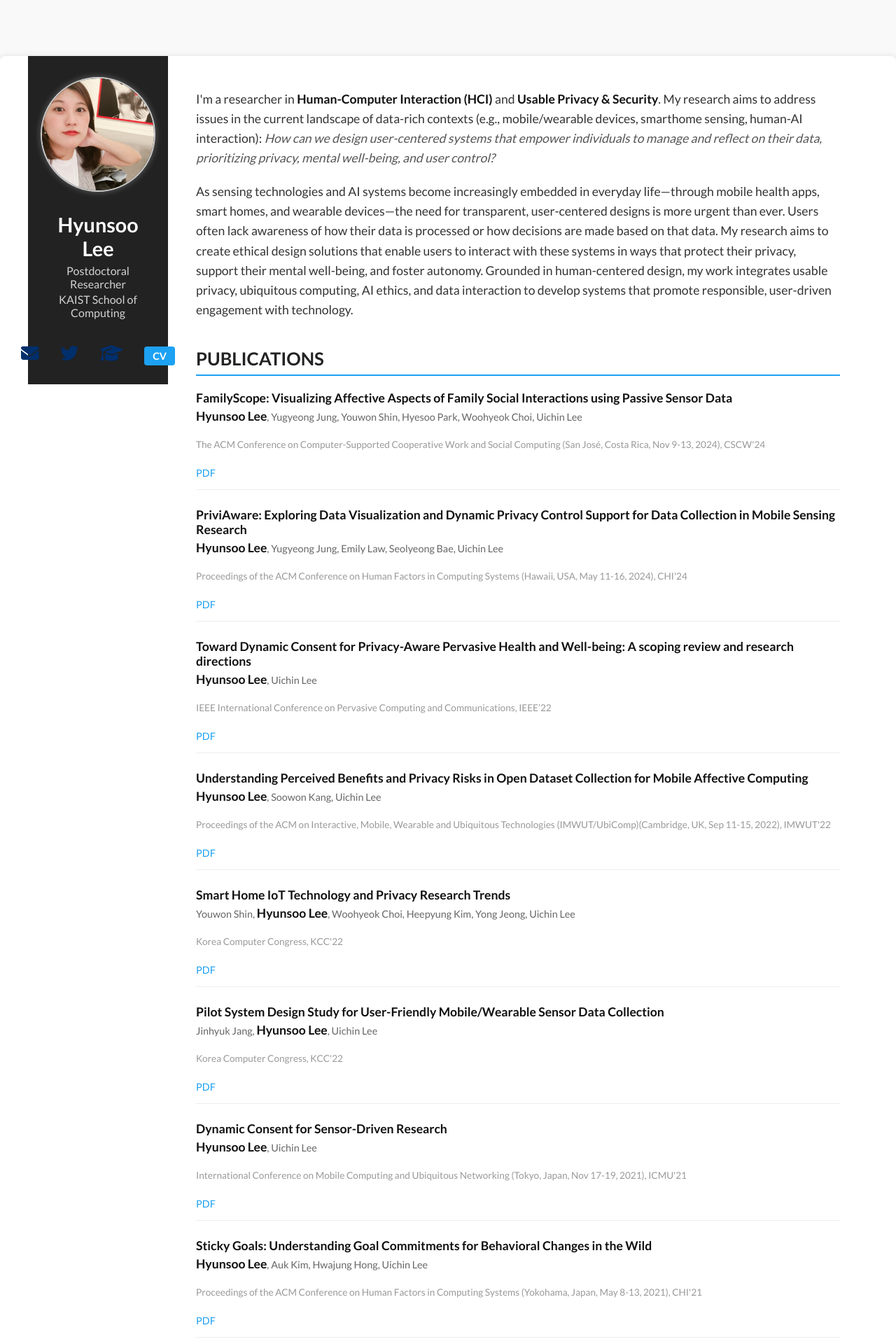
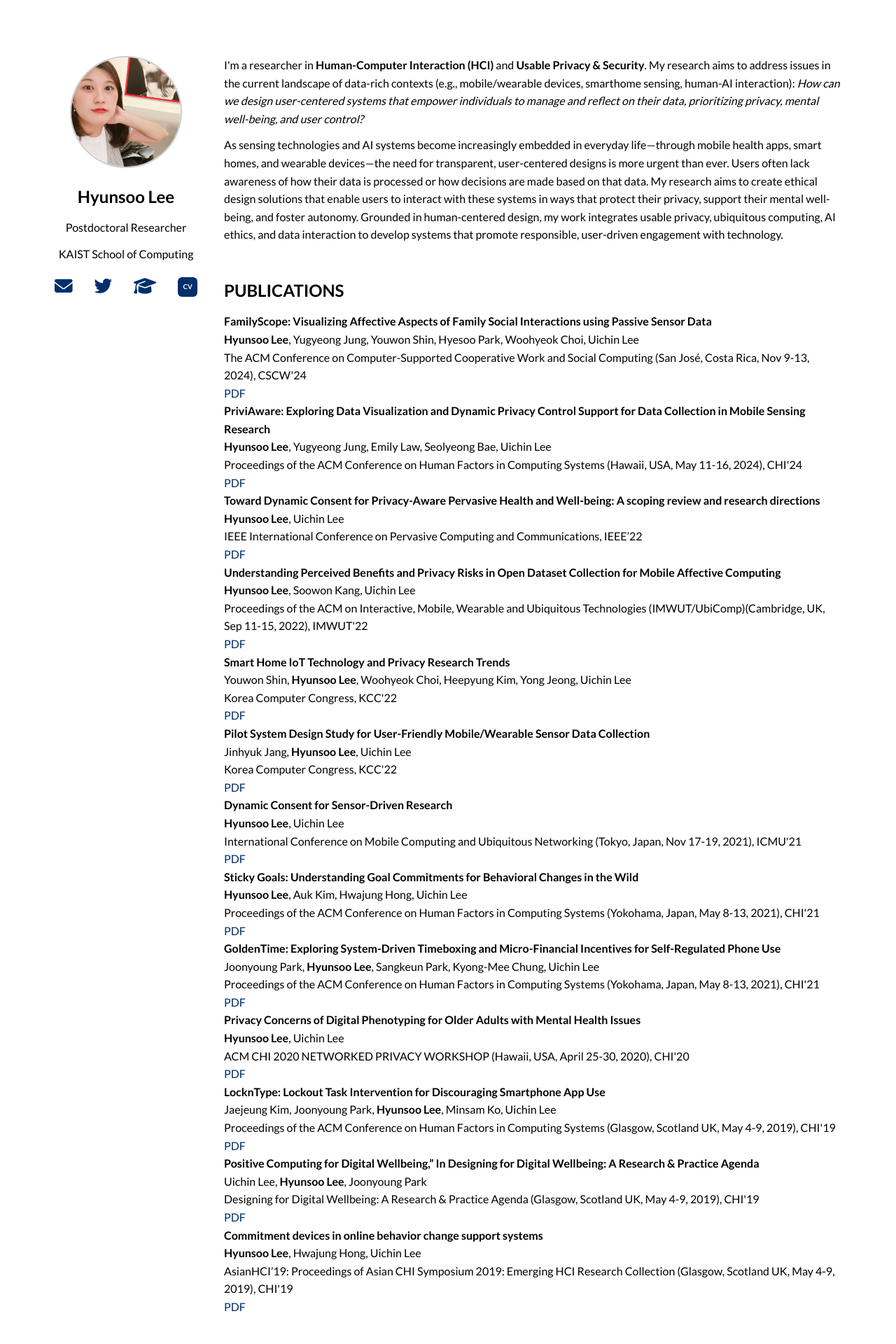
Before and after one commit to hslee90/hslee90.github.io, a Jekyll site: the page built from index.md, in a window 1280 px wide. Shown: the top 1920 px of the page at 70% size. Built offline with Jekyll 4.4.1, drawn with Linux system fonts in a browser that asks for light colours; nearby versions of some CDN libraries.

Commit message:
Update style.css

```diff
--- a/assets/css/style.css
+++ b/assets/css/style.css
@@ -1,193 +1,229 @@
-@import url('https://fonts.googleapis.com/css2?family=Lato:wght@300;400;700&display=swap');
+@import url('https://fonts.googleapis.com/css2?family=Lato:wght@400;700&display=swap');
 
-/* 전체 레이아웃 및 기본 스타일 */
+/* 기본 스타일 리셋 */
+* {
+  margin: 0;
+  padding: 0;
+  box-sizing: border-box;
+}
+
+/* 전체 폰트 및 색상 설정 */
 body {
   font-family: 'Lato', sans-serif;
+  color: #000;
+  background-color: #fff;
+  line-height: 1.6;
+  font-size: 16px;
   margin: 0;
-  background-color: #f9f9f9;
-  color: #222;
+  padding: 0;
 }
 
+/* 전체 레이아웃 래퍼 */
 .page-wrapper {
   display: flex;
-  max-width: 1200px;
-  margin: 20px auto;
-  background: white;
-  box-shadow: 0 0 10px rgba(0,0,0,0.1);
-  border-radius: 8px;
-  overflow: hidden;
+  flex-direction: row;
+  margin: 80px auto 40px;
+  padding: 0 40px;
+  align-items: flex-start;
+  max-width: 1000px;
 }
 
-/* 사이드바 (왼쪽) */
+/* 왼쪽 사이드바 */
 .sidebar {
-  width: 280px;
-  background-color: #222;
-  color: white;
-  padding: 30px 20px;
-  box-sizing: border-box;
-  display: flex;
-  flex-direction: column;
-  align-items: center;
-  gap: 20px;
+  width: 200px;
+  text-align: center;
 }
 
+/* 프로필 이미지 */
 .profile-img {
   width: 150px;
   height: 150px;
   border-radius: 50%;
-  object-fit: cover;
-  border: 3px solid #fff;
-  box-shadow: 0 0 10px rgba(255,255,255,0.3);
+  margin-bottom: 15px;
 }
 
-.profile-info {
-  text-align: center;
-}
-
-.profile-info h2 {
-  margin: 10px 0 5px 0;
-  font-size: 1.8rem;
-  font-weight: 700;
-}
-
-.profile-info p {
-  margin: 3px 0;
-  font-size: 1rem;
-  font-weight: 400;
-  opacity: 0.8;
-}
-
-/* 아이콘 링크 모음 */
+/* 아이콘 링크 */
 .icon-links {
+  margin-top: 15px;
   display: flex;
+  align-items: center; /* 수직 중앙 정렬 핵심 */
+  justify-content: center;
   gap: 15px;
-  margin-top: 15px;
 }
 
 .icon-links a {
-  color: white;
-  font-size: 1.4rem;
-  text-decoration: none;
-  transition: color 0.3s ease;
+  display: inline-flex;
+  align-items: center;
+  justify-content: center;
+  color: #002F6C;
+  font-size: 1.6rem;
+  transition: color 0.3s ease, transform 0.3s ease;
+  position: relative;
+  top: 1px; /* 아이콘 미세 조절 (0.8px에서 1px로 변경) */
 }
 
 .icon-links a:hover {
-  color: #1da1f2; /* 트위터 색상 참고 */
+  color: #0055A4;
+  transform: scale(1.2);
 }
 
-.cv-box {
-  background-color: #1da1f2;
-  color: white;
-  padding: 5px 12px;
-  border-radius: 4px;
-  font-weight: 600;
-  font-size: 0.9rem;
+/* 구글 스칼라 전용 아이콘 박스 */
+.icon-links a.google-scholar {
+  width: 28px;
+  height: 28px;
+  background-color: #002F6C;
+  color: #fff;
+  font-weight: 700;
+  font-size: 1.4rem;
+  border-radius: 6px;
+  text-decoration: none;
+  transition: background-color 0.3s ease, transform 0.2s ease;
+  margin-left: 6px;
+  line-height: 1;
+  user-select: none;
+  display: inline-flex;
+  align-items: center;
+  justify-content: center;
+  position: relative;
+  top: 1px; /* 아이콘들과 수직 맞추기 */
 }
 
-/* 오른쪽 메인 컨텐츠 */
-.main-content {
-  flex-grow: 1;
-  padding: 30px 40px;
-  box-sizing: border-box;
-  overflow-y: auto;
+.icon-links a.google-scholar:hover {
+  background-color: #0055A4;
+  transform: translateY(-1px);
 }
 
-.main-content p {
-  font-size: 1.1rem;
-  line-height: 1.6;
-  margin-bottom: 20px;
-  color: #333;
+/* CV 박스 */
+.cv-box {
+  width: 28px;
+  height: 28px;
+  background-color: #002F6C;
+  color: #ffffff;
+  font-size: 0.6rem;
+  font-weight: 600;
+  display: flex;
+  align-items: center;
+  justify-content: center;
+  border-radius: 6px;
+  text-decoration: none;
+  transition: background-color 0.3s ease, transform 0.2s ease;
+  padding: 0;
+  line-height: 1;
+  box-sizing: border-box;
+  position: relative;
+  top: 1px; /* 미세 정렬용 */
 }
 
-.main-content strong {
-  color: #111;
+/* 본문 영역 */
+.main-content {
+  flex: 1;
+  padding-left: 60px;
+  text-align: left;
 }
 
-.main-content i {
-  color: #555;
+/* 제목 스타일 */
+h1, h2, h3 {
+  color: #000;
+  font-weight: bold;
+  margin-bottom: 12px;
 }
 
-/* Publications 섹션 */
-h2#publications {
-  margin-top: 40px;
-  font-size: 1.6rem;
-  border-bottom: 2px solid #1da1f2;
-  padding-bottom: 8px;
-  font-weight: 700;
-  color: #222;
+/* publication 등 본문 단락 간 간격 */
+p, ul, li {
+  margin-bottom: 12px;
 }
 
-.publication-item {
-  margin-bottom: 25px;
-  padding-bottom: 15px;
-  border-bottom: 1px solid #eee;
+/* publication 목록 스타일 */
+ul {
+  padding-left: 20px;
 }
 
-.publication-item strong {
-  font-size: 1.1rem;
-}
-
-.publication-authors {
-  font-size: 0.9rem;
-  color: #666;
-  display: block;
-  margin-top: 5px;
-}
-
-.publication-venue {
-  font-size: 0.85rem;
-  color: #999;
-  margin-top: 3px;
-  display: block;
-}
-
-.publication-item a {
-  margin-top: 5px;
-  display: inline-block;
-  font-size: 0.9rem;
-  color: #1da1f2;
+/* 링크 스타일 */
+a {
+  color: #002F6C;
   text-decoration: none;
 }
 
-.publication-item a:hover {
+a:hover {
   text-decoration: underline;
 }
 
-/* 스크롤바 스타일 (optional) */
-.main-content::-webkit-scrollbar {
-  width: 6px;
+/* Research Interests와 그 하위 항목 간 간격 좁히기 */
+#research-interests + div > ul {
+  margin-top: 0.1rem !important;
+  padding-top: 0 !important;
 }
 
-.main-content::-webkit-scrollbar-thumb {
-  background-color: rgba(29,161,242,0.4);
-  border-radius: 3px;
+/* Research Interests 하위 항목과 Publications 간 간격 늘리기 */
+#research-interests + div > ul + h2 {
+  margin-top: 4rem !important;
 }
 
-/* 반응형 (너가 말한 모바일은 이미 괜찮다니까 데스크탑 중심) */
-@media (max-width: 900px) {
+/* Publications과 하위 항목 간 간격 좁히기 */
+#publications + div > ul {
+  margin-top: 0.3rem !important;
+  padding-top: 0 !important;
+}
+
+/* Publications 바로 위 간격 조정 */
+h2#publications {
+  margin-top: 3rem !important;
+}
+
+/* 반응형 디자인: 모바일 */
+@media (max-width: 768px) {
+  body {
+    font-size: 14px;
+    padding: 10px;
+  }
+
+  h1, h2, h3 {
+    font-size: 1.5rem;
+  }
+
   .page-wrapper {
     flex-direction: column;
+    padding: 20px;
   }
 
   .sidebar {
     width: 100%;
-    flex-direction: row;
-    padding: 15px 20px;
-    justify-content: flex-start;
+    margin-bottom: 20px;
   }
 
   .profile-img {
-    width: 80px;
-    height: 80px;
-    border: 2px solid white;
+    display: block;
+    margin-left: auto;
+    margin-right: auto;
+    width: 120px;
+    height: 120px;
   }
 
-  .profile-info {
-    margin-left: 20px;
-    text-align: left;
+  .icon-links a {
+    font-size: 1.6rem;
+    display: flex;
+    align-items: center;
   }
 
-  .main-content {
-    padding: 20px;
+  .icon-links a.google-scholar {
+    width: 24px;
+    height: 24px;
+    font-size: 1.1rem;
+    margin-left: 4px;
+    top: 0; /* 모바일에서 위치 조절 */
+  }
+
+  .cv-box {
+    width: 28px;
+    height: 28px;
+    font-size: 0.7rem;
+    font-weight: 600;
+    display: flex;
+    align-items: center;
+    justify-content: center;
+    position: relative;
+    top: 0; /* 아이콘들과 라인 맞추기 위해 조절 */
+    line-height: 1;
+    padding: 0;
   }
 }
```
